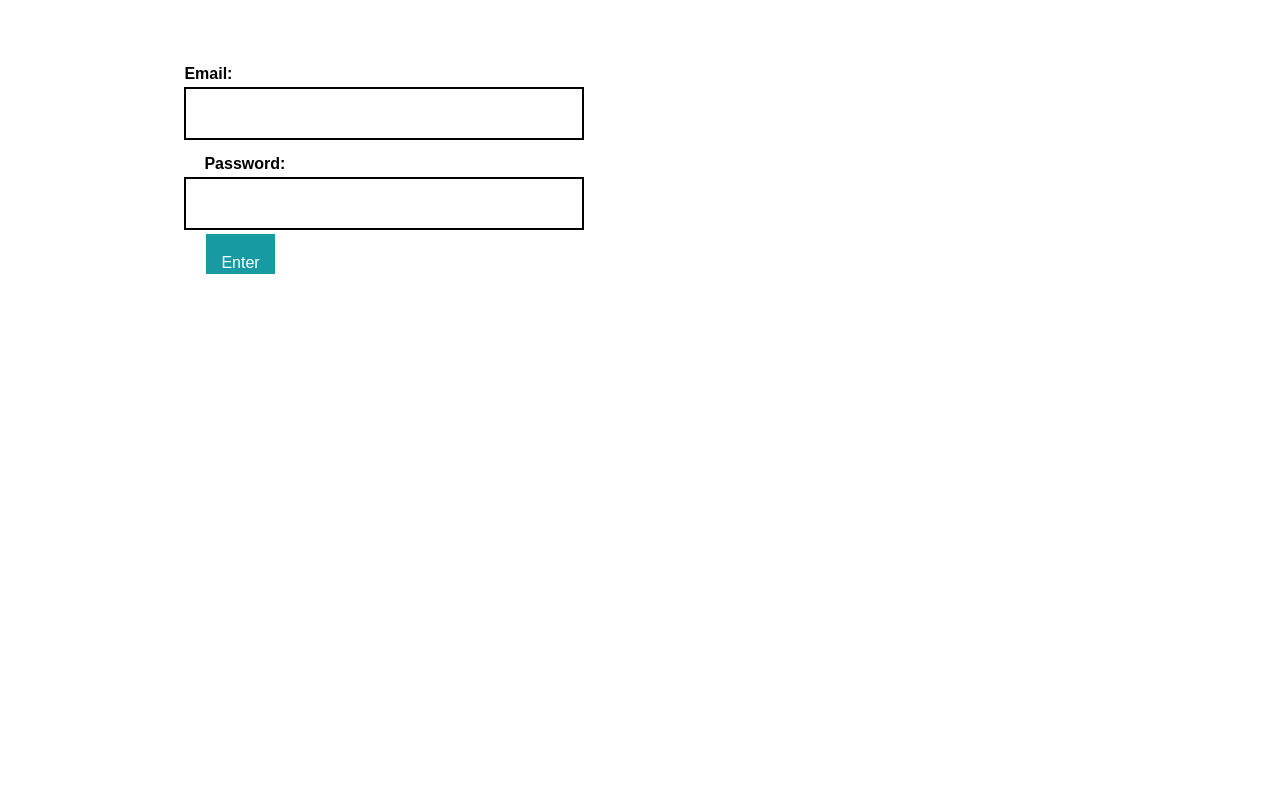
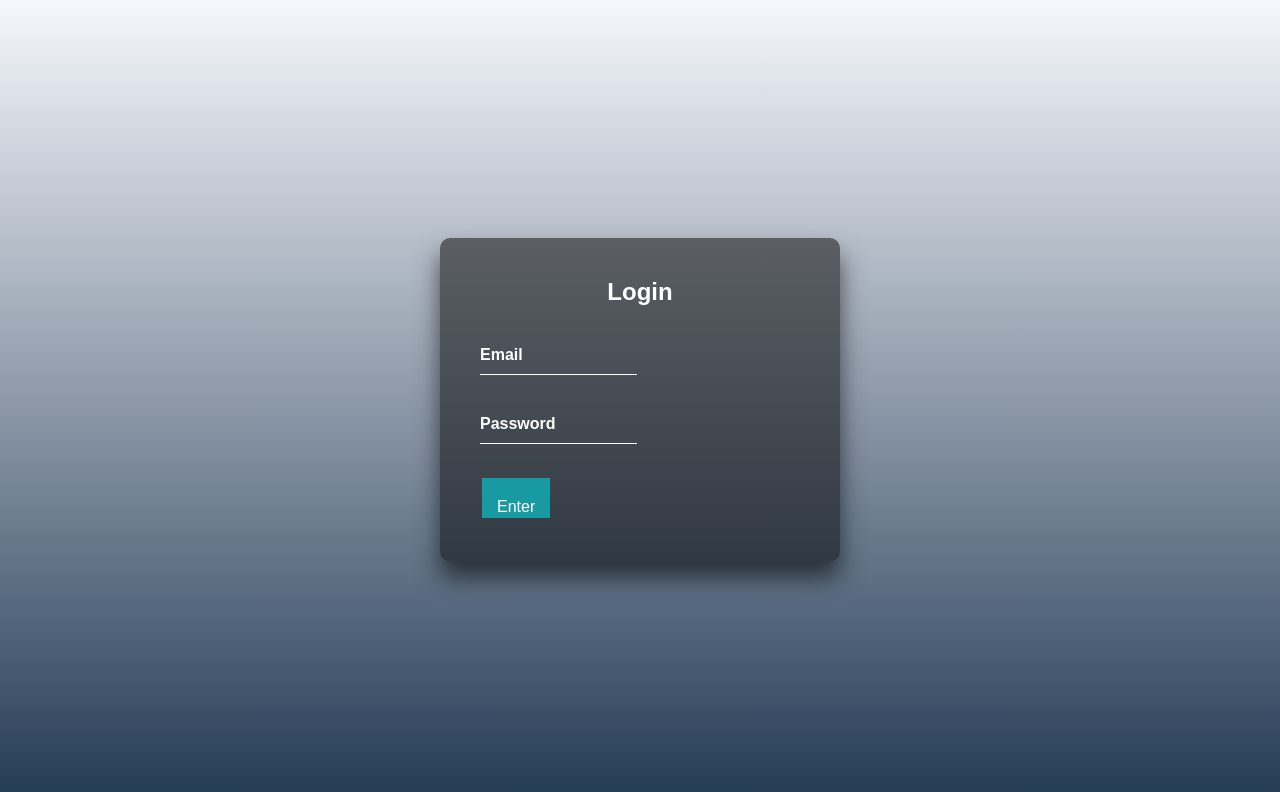
Before and after one commit to Cris-Silva-Vilas-Boas/react, a React (Create React App) app: page / in a window 1280 px wide. Shown: the top 792 px of the page. Built offline with nearby package versions, Linux system fonts and the light colour scheme; the HTML template or start-up script is replaced by a standard one.

Commit message:
Arrumando página de login

```diff
--- a/src/pages/login/index.js
+++ b/src/pages/login/index.js
@@ -28,16 +28,19 @@
 
 
     return(
-        <form onSubmit={onSubmit}>
-            <h1>
-                <label>
-                Email:<input id="email" type="email" required onChange={({ target }) => handleUserInput(target)}/>
-                </label>
-                <label>
-                    Password: <input id="senha" type="password" required onChange={({ target }) => handleUserInput(target)}/>
-                </label>
+        <div class="login-box">
+            <h2>Login</h2>
+            <form onSubmit={onSubmit}>
+                <div class="user-box">
+                <input id="email" type="email" required onChange={({ target }) => handleUserInput(target)}/>
+                <label>Email</label>
+                </div>
+                <div class="user-box">
+                <input id="senha" type="password" required onChange={({ target }) => handleUserInput(target)}/>
+                <label>Password</label>
+                </div>
                 <Button name="Enter"/>
-            </h1>
-        </form>
+            </form>
+            </div>
     )
 }
--- a/src/pages/login/login.scss
+++ b/src/pages/login/login.scss
@@ -1,25 +1,168 @@
 $color-black: black;
-
-form label {
-    font-family: Arial, Helvetica, sans-serif;
-    font-size:16px;
-    color: $color-black;
-    font-weight:bold;
-    margin: 20px 20px 20px 0px;
+html {
+  height: 100%;
+}
+body {
+  margin:0;
+  padding:0;
+  font-family: sans-serif;
+  background: linear-gradient(#f5f7fcfb, #243b55);
 }
 
-h1{
-  margin: 50px 50px 50px 50px;
+.login-box {
+  position: absolute;
+  top: 50%;
+  left: 50%;
+  width: 400px;
+  padding: 40px;
+  transform: translate(-50%, -50%);
+  background: rgba(0,0,0,.5);
+  box-sizing: border-box;
+  box-shadow: 0 15px 25px rgba(0,0,0,.6);
+  border-radius: 10px;
 }
 
-@media only screen and (min-width: 401px) and (max-width: 640px) {
-    form, label,h1{
-      width: 50%;
-    }
+.login-box h2 {
+  margin: 0 0 30px;
+  padding: 0;
+  color: #fff;
+  text-align: center;
 }
 
-@media only screen and (min-width: 961px) and (max-width: 1280px) {
-  form, label,h1{
-     width: 70%;
+.login-box .user-box {
+  position: relative;
+}
+
+.login-box .user-box input {
+  width: 100%;
+  padding: 10px 0;
+  font-size: 16px;
+  color: #fff;
+  margin-bottom: 30px;
+  border: none;
+  border-bottom: 1px solid #fff;
+  outline: none;
+  background: transparent;
+}
+.login-box .user-box label {
+  position: absolute;
+  top:0;
+  left: 0;
+  padding: 10px 0;
+  font-size: 16px;
+  color: #fff;
+  pointer-events: none;
+  transition: .5s;
+}
+
+.login-box .user-box input:focus ~ label,
+.login-box .user-box input:valid ~ label {
+  top: -20px;
+  left: 0;
+  color: #03e9f4;
+  font-size: 12px;
+}
+
+.login-box form a {
+  position: relative;
+  display: inline-block;
+  padding: 10px 20px;
+  color: #03e9f4;
+  font-size: 16px;
+  text-decoration: none;
+  text-transform: uppercase;
+  overflow: hidden;
+  transition: .5s;
+  margin-top: 40px;
+  letter-spacing: 4px
+}
+
+.login-box a:hover {
+  background: #03e9f4;
+  color: #fff;
+  border-radius: 5px;
+  box-shadow: 0 0 5px #03e9f4,
+              0 0 25px #03e9f4,
+              0 0 50px #03e9f4,
+              0 0 100px #03e9f4;
+}
+
+.login-box a span {
+  position: absolute;
+  display: block;
+}
+
+.login-box a span:nth-child(1) {
+  top: 0;
+  left: -100%;
+  width: 100%;
+  height: 2px;
+  background: linear-gradient(90deg, transparent, #03e9f4);
+  animation: btn-anim1 1s linear infinite;
+}
+
+@keyframes btn-anim1 {
+  0% {
+    left: -100%;
+  }
+  50%,100% {
+    left: 100%;
   }
 }
+
+.login-box a span:nth-child(2) {
+  top: -100%;
+  right: 0;
+  width: 2px;
+  height: 100%;
+  background: linear-gradient(180deg, transparent, #03e9f4);
+  animation: btn-anim2 1s linear infinite;
+  animation-delay: .25s
+}
+
+@keyframes btn-anim2 {
+  0% {
+    top: -100%;
+  }
+  50%,100% {
+    top: 100%;
+  }
+}
+
+.login-box a span:nth-child(3) {
+  bottom: 0;
+  right: -100%;
+  width: 100%;
+  height: 2px;
+  background: linear-gradient(270deg, transparent, #03e9f4);
+  animation: btn-anim3 1s linear infinite;
+  animation-delay: .5s
+}
+
+@keyframes btn-anim3 {
+  0% {
+    right: -100%;
+  }
+  50%,100% {
+    right: 100%;
+  }
+}
+
+.login-box a span:nth-child(4) {
+  bottom: -100%;
+  left: 0;
+  width: 2px;
+  height: 100%;
+  background: linear-gradient(360deg, transparent, #03e9f4);
+  animation: btn-anim4 1s linear infinite;
+  animation-delay: .75s
+}
+
+@keyframes btn-anim4 {
+  0% {
+    bottom: -100%;
+  }
+  50%,100% {
+    bottom: 100%;
+  }
+}
```
Also changed, not shown: 1 other file (tests, documents, lock files or other folders).
